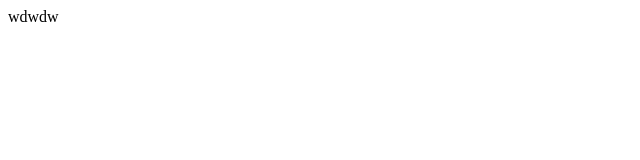
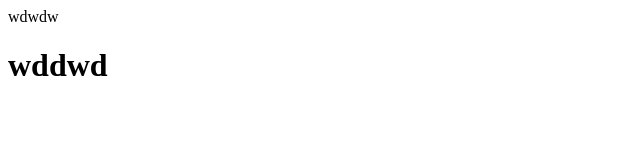
Before and after one commit to ZglobiulViu/schema, a plain HTML site: page index.html in a window 1280 px wide. Shown: the whole page, without its empty margins (0-640 px from the left). Drawn offline with Linux system fonts and the light colour scheme.

Commit message:
Update index.html
added h1 to the file

```diff
--- a/index.html
+++ b/index.html
@@ -1 +1,2 @@
 <p>wdwdw</p>
+<h1> wddwd</h1>
```
